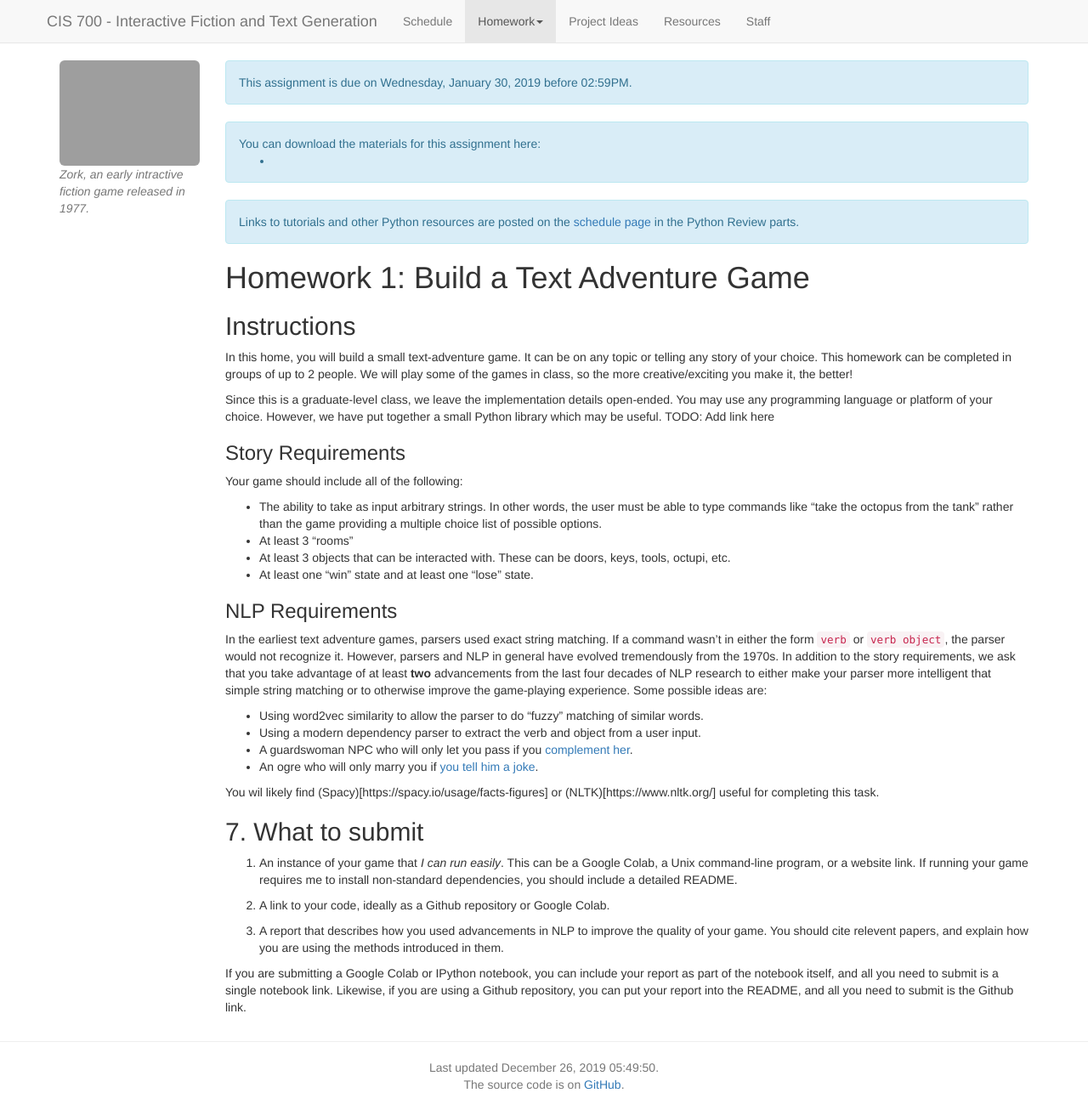
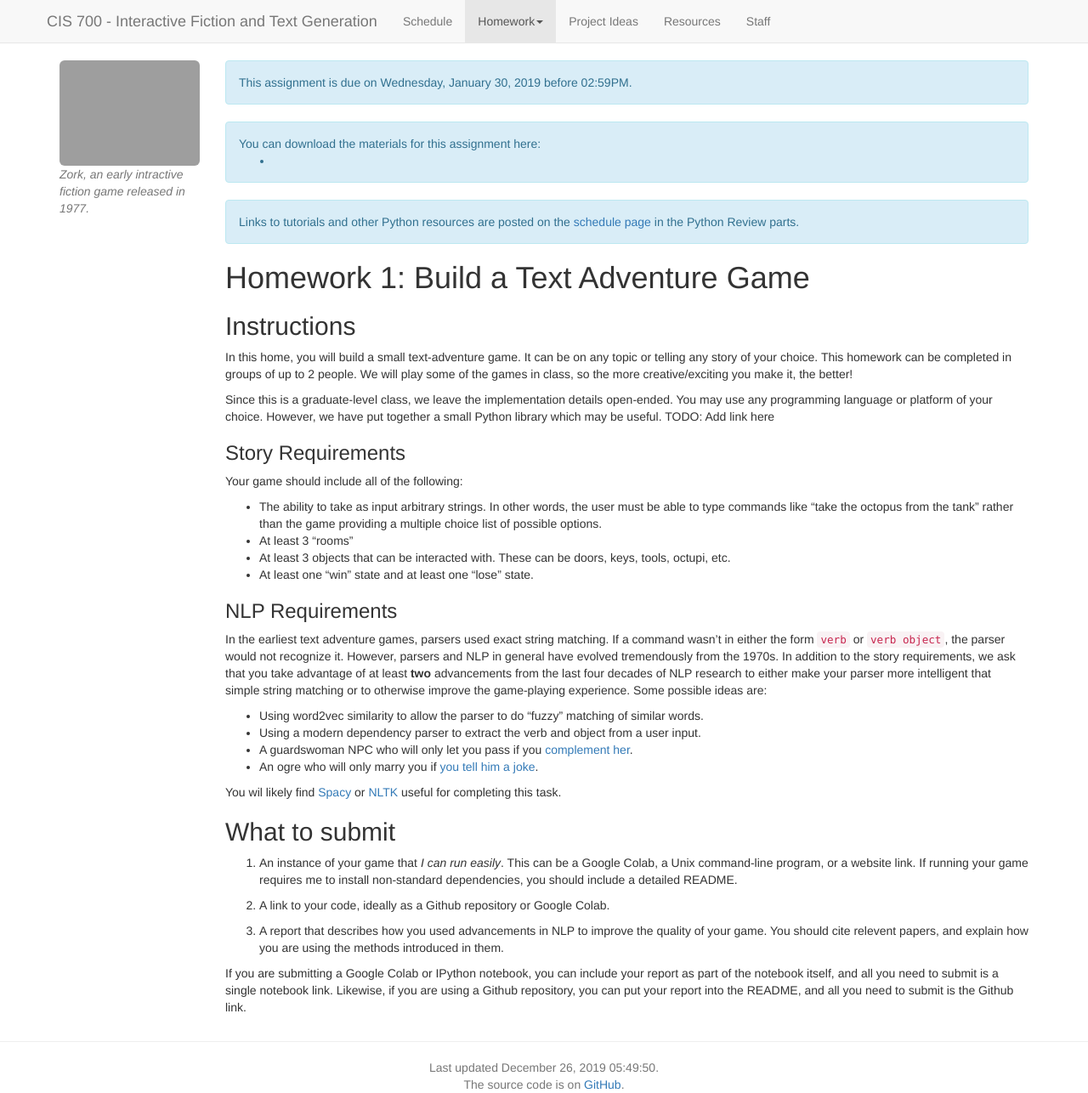
Before and after one commit to interactive-fiction-class/interactive-fiction-class.github.io, a Jekyll site: the page built from homeworks/hw1/homework1.md, in a window 1280 px wide. Shown: the whole page at 85% size. Built offline with Jekyll 4.4.1, drawn with Linux system fonts in a browser that asks for light colours; nearby versions of some CDN libraries; a script that is not in the unit is left out.

Commit message:
Update homework1.md

```diff
--- a/homeworks/hw1/homework1.md
+++ b/homeworks/hw1/homework1.md
@@ -82,9 +82,9 @@ Some possible ideas are:
 * A guardswoman NPC who will only let you pass if you [complement her](https://textblob.readthedocs.io/en/dev/quickstart.html#sentiment-analysis).
 * An ogre who will only marry you if [you tell him a joke](https://ccc.inaoep.mx/~villasen/bib/LEARNING%20TO%20LAUGH%20(AUTOMATICALLY).pdf).
 
-You wil likely find (Spacy)[https://spacy.io/usage/facts-figures] or (NLTK)[https://www.nltk.org/] useful for completing this task.
+You wil likely find [Spacy](https://spacy.io/usage/facts-figures) or [NLTK](https://www.nltk.org/) useful for completing this task.
 
-## 7. What to submit
+## What to submit
 
 1. An instance of your game that *I can run easily*. This can be a Google Colab, a Unix command-line program, or a website link. If running your game requires me to install non-standard dependencies, you should include a detailed README.
 
```
